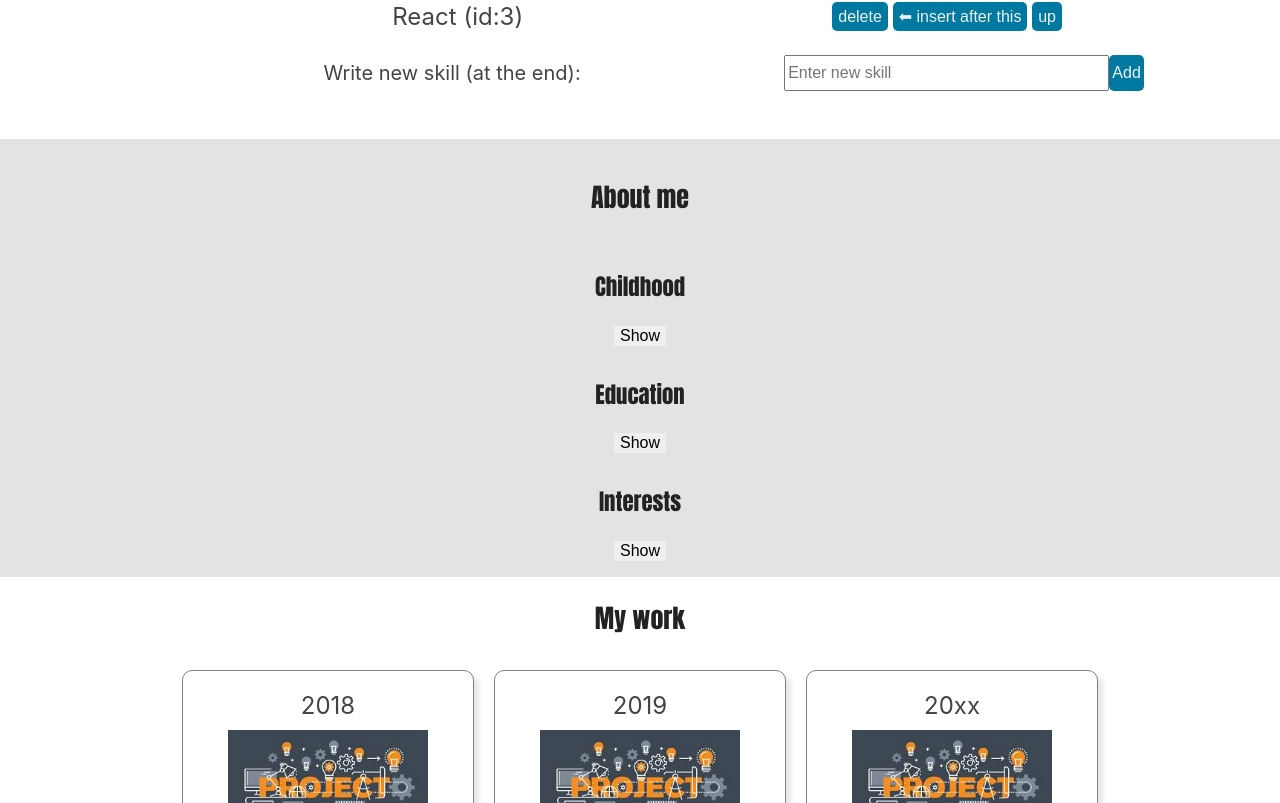
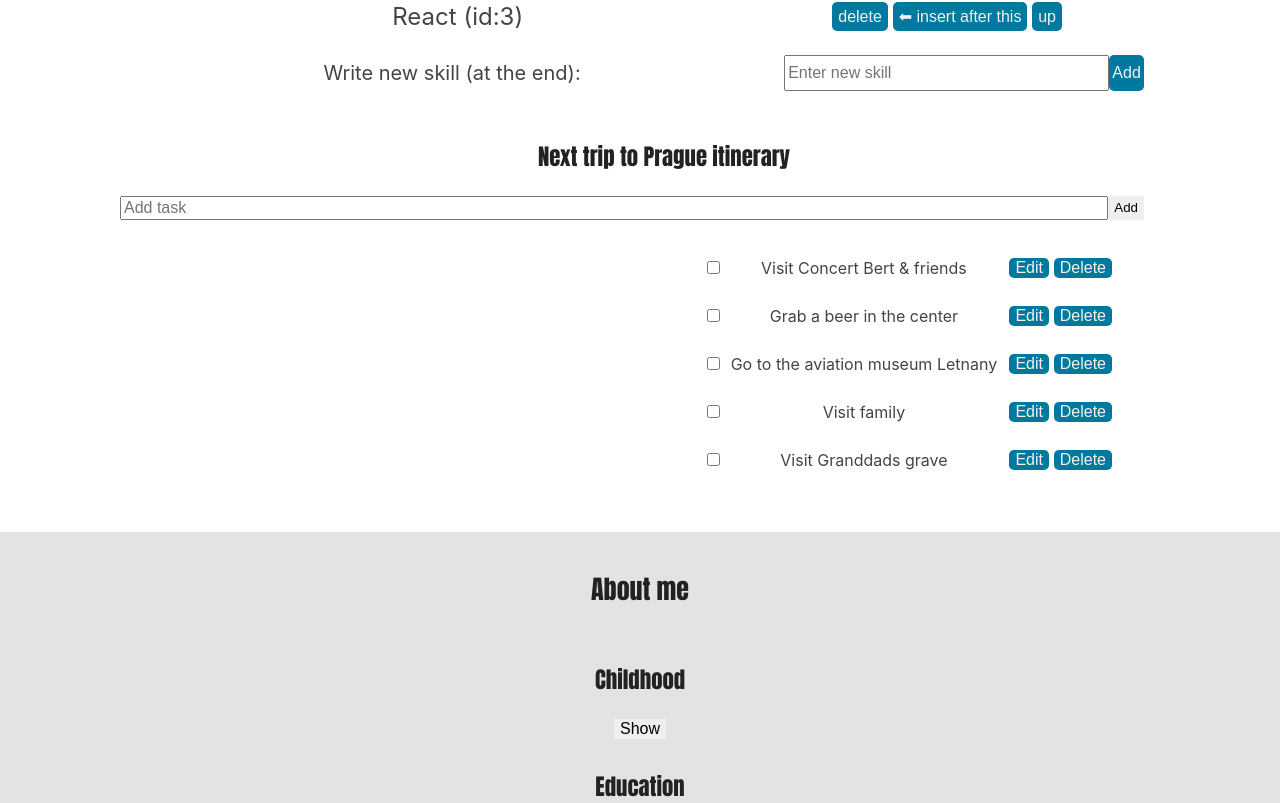
Before and after one commit to TiborKopca/ReactApp2023, a React (Vite) app: page / in a window 1280 px wide. Shown: the part 957-1760 px from the top of the page. Built offline with nearby package versions, Linux system fonts and the light colour scheme.

Commit message:
Task List using Reducer

```diff
--- a/src/Body.jsx
+++ b/src/Body.jsx
@@ -6,6 +6,7 @@ import SearchBar from "./components/SearchBar/SearchBar.jsx";
 import ContactForm from "./components/ContactForm/ContactForm";
 import About from './components/About/About.jsx';
 import Cards from './components/Cards/Cards.jsx';
+import ListReducer from './components/ListReducer/ListReducer.jsx';
 
 function Body() {
   return (
@@ -14,6 +15,7 @@ function Body() {
       <Button ></Button>
       <SearchBar></SearchBar>
       <List></List>
+      <ListReducer></ListReducer>
       <About></About>
       <Cards></Cards>
       <ListTech items={techs} category="TechSkills"/>
--- a/src/components/Cards/Card.jsx
+++ b/src/components/Cards/Card.jsx
@@ -14,6 +14,10 @@ function Card(props){
         </div>
     );
 }
+
+export default Card
+
+
 //PROP TYPES DEFINITION
 Card.propTypes = {
     projectName: propTypes.string.isRequired,
@@ -23,5 +27,3 @@ Card.defaultProps = {
     projectName: "unknown",
     year: "20xx"
 }
-
-export default Card
--- a/src/components/Cards/Cards.jsx
+++ b/src/components/Cards/Cards.jsx
@@ -21,7 +21,9 @@ function Cards() {
       </Wrapper>
   );
 }
+
 export default Cards;
+
 //PROPS VALIDATION
 Cards.propTypes = {
   children: propTypes.any,
--- a/src/components/Header/LoginUI.jsx
+++ b/src/components/Header/LoginUI.jsx
@@ -37,7 +37,7 @@ function LoginUI({username, onLogoff, onLogin}){
                         onClick={onLogoff}
                         className="welcomeMessage"
                         >
-                        Welcome {username}
+                        Welcome {username}, Logoff
                         </p>
     return isLogged ? userLogged : userNotLogged
 }
--- a/src/components/ListArray/List.module.css
+++ b/src/components/ListArray/List.module.css
@@ -9,8 +9,10 @@
 .listRow{
     margin-bottom: 0.2em;
     display: flex;
+    list-style-type: none;
+
 }
-.listText{
+.listText, .taskText{
     flex:1;
     text-align: center;
 }
@@ -30,7 +32,7 @@
     font-size: medium;
     flex: 1;
 }
-.listDeleteButton, .listInsertButton, .listMoveButton{
+.listDeleteButton, .listInsertButton, .listMoveButton, .taskButton{
     display: inline;
     font-size: medium;
     background-color: var(--contactButtonColor);
@@ -53,3 +55,15 @@
     width: 80vw;
     margin-left: 3em;
 }
+.taskListRow{
+    font-size: medium;
+    /* margin-bottom: 0.2em; */
+    display: flex;
+    list-style-type: none;
+    height: 3em;
+    align-items: center;
+}
+.taskListLabel{
+    /* margin:auto;
+    flex:0; */
+}
--- /dev/null
+++ b/src/components/ListReducer/AddTask.jsx
@@ -0,0 +1,24 @@
+import { useState } from 'react';
+import styles from '../ListArray/List.module.css'
+
+// eslint-disable-next-line react/prop-types
+export default function AddTask({onAddTask}) {
+  const [text, setText] = useState('');
+
+  return (
+    <div className={styles.skillInputRowWrapper}>
+      <input className={styles.inputNewSkill}
+        placeholder="Add task"
+        value={text}
+        onChange={(e) => setText(e.target.value)}
+      />
+      <button
+        onClick={() => {
+          setText('');
+          onAddTask(text);
+        }}>
+        Add
+      </button>
+    </div>
+  );
+}
--- /dev/null
+++ b/src/components/ListReducer/ListReducer.jsx
@@ -0,0 +1,70 @@
+import { useReducer } from 'react';
+import AddTask from './AddTask.jsx';
+import TaskList from './TaskList.jsx';
+import styles from '../ListArray/List.module.css'
+import tasksReducer from './TasksReducer.jsx';
+
+let nextId = 5;
+const initialTasks = [
+  {id: 0, text: 'Visit Concert Bert & friends', done: false},
+  {id: 1, text: 'Grab a beer in the center', done: false},
+  {id: 2, text: 'Go to the aviation museum Letnany', done: false},
+  {id: 3, text: 'Visit family', done: false},
+  {id: 4, text: 'Visit Granddads grave', done: false},
+];
+
+//different syntax how to export default function
+export default function TaskApp() {
+  //const [tasks, setTasks] = useState(initialTasks);
+  //The useReducer Hook is similar to useState—you must pass it an initial state and it returns a stateful value and a way to set state (in this case, the dispatch function).
+  const [tasks, dispatch] = useReducer(tasksReducer, initialTasks);
+
+  function handleAddTask(text) {
+    dispatch(
+      {type:'added', id: nextId++, text: text}
+    )
+    // setTasks([
+    //   ...tasks,
+    //   {
+    //     id: nextId++,
+    //     text: text,
+    //     done: false,
+    //   },
+    // ]);
+  }
+
+  function handleChangeTask(task) {
+    dispatch(
+      {type:'changed', task:task}
+    )
+    // setTasks(
+    //   tasks.map((t) => {
+    //     if (t.id === task.id) {
+    //       return task;
+    //     } else {
+    //       return t;
+    //     }
+    //   })
+    // );
+  }
+
+  function handleDeleteTask(taskId) {
+    dispatch(
+      //"action" object (regular Javascript):
+      {type:'deleted', id:taskId}
+    )
+    // setTasks(tasks.filter((t) => t.id !== taskId));
+  }
+
+  return (
+    <section className={styles.listSection}>
+      <h3>Next trip to Prague itinerary</h3>
+      <AddTask onAddTask={handleAddTask} />
+      <TaskList
+        tasks={tasks}
+        onChangeTask={handleChangeTask}
+        onDeleteTask={handleDeleteTask}
+      />
+    </section>
+  );
+}
--- /dev/null
+++ b/src/components/ListReducer/ListReducer.module.css
@@ -0,0 +1,20 @@
+* {
+    box-sizing: border-box;
+  }
+
+  code {
+    /* font-size: 1.2em; */
+  }
+
+  .listReducerUl {
+    padding-inline-start: 20px;
+  }
+
+  button {
+    /* margin: 5px; */
+  }
+  .listReducerList{
+    list-style-type: none;
+    margin: 0;
+    padding: 0;
+  }
--- /dev/null
+++ b/src/components/ListReducer/TaskList.jsx
@@ -0,0 +1,85 @@
+/* eslint-disable react/prop-types */
+import { useState } from "react";
+import propTypes from "prop-types";
+import styles from "../ListArray/List.module.css";
+
+export default function TaskList({ tasks, onChangeTask, onDeleteTask }) {
+  //rendering each line of tasklist, we need to each task/line i.e. 'Task' pass the props from parent
+  return (
+    <ul className={styles.listWrapper}>
+      {tasks.map((task) => (
+        <li key={task.id} className={styles.taskListRow}>
+          <Task task={task} onChange={onChangeTask} onDelete={onDeleteTask} />
+        </li>
+      ))}
+    </ul>
+  );
+}
+
+// eslint-disable-next-line react/prop-types
+function Task({ task, onChange, onDelete }) {
+  const [isEditing, setIsEditing] = useState(false);
+
+  //variable because?
+  let taskContent;
+
+  //EDIT RENDER
+  if (isEditing) {
+    taskContent = (
+      <>
+        <input
+          className={styles.inputNewSkill}
+          value={task.text}
+          onChange={(e) => {
+            onChange({
+              ...task,
+              text: e.target.value,
+            });
+          }}
+        />
+        <button className={styles.taskButton} onClick={() => setIsEditing(false)}>Save</button>
+      </>
+    );
+  } else {
+    taskContent = (
+      <>
+        <p className={styles.taskText}>{task.text}</p>
+        <button className={styles.taskButton} onClick={() => setIsEditing(true)}>Edit</button>
+      </>
+    );
+  }
+  //DEFAULT RENDER
+  return (
+    <>
+      <label className={styles.taskListLabel} >
+      </label>
+      <input
+        type="checkbox"
+        checked={task.done}
+        onChange={(e) => {
+          onChange({
+            ...task,
+            done: e.target.checked,
+          });
+        }}
+      />
+      {taskContent}
+      <button className={styles.taskButton} onClick={() => onDelete(task.id)}>
+        Delete
+      </button>
+
+    </>
+  );
+}
+
+//PROP TYPES DEFINITION
+TaskList.propTypes = {
+  tasks: propTypes.any,
+  onChangeTask: propTypes.any,
+  onDeleteTask: propTypes.any,
+  // task.text: propTypes.string,
+};
+TaskList.defaultProps = {
+  // projectName: "unknown",
+  // year: "20xx"
+};
--- /dev/null
+++ b/src/components/ListReducer/TasksReducer.jsx
@@ -0,0 +1,34 @@
+//function Reducer(state,action){}
+  //To move your state setting logic from your event handlers to a reducer function
+  //arguments = declare current state and action
+  //Because the reducer function takes state (tasks) as an argument, you can declare it outside of your component
+  export default function tasksReducer(tasks,action){
+    //returns the next state
+    switch (action.type) {
+      case 'added': {
+        return [
+          ...tasks,
+          {
+            id: action.id,
+            text: action.text,
+            done: false,
+          },
+        ];
+      }
+      case 'changed': {
+        return tasks.map((t) => {
+          if (t.id === action.task.id) {
+            return action.task;
+          } else {
+            return t;
+          }
+        });
+      }
+      case 'deleted': {
+        return tasks.filter((t) => t.id !== action.id);
+      }
+      default: {
+        throw Error('Unknown action: ' + action.type);
+      }
+    }
+  }
```
Also changed, not shown: src/TODO.md (+1 -1 lines).
